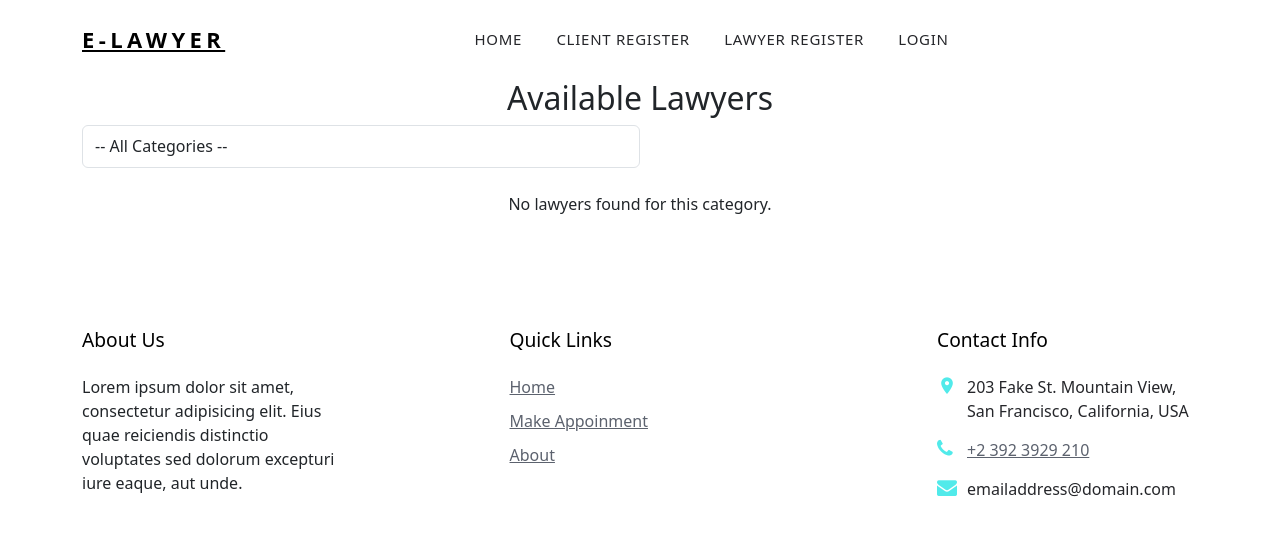
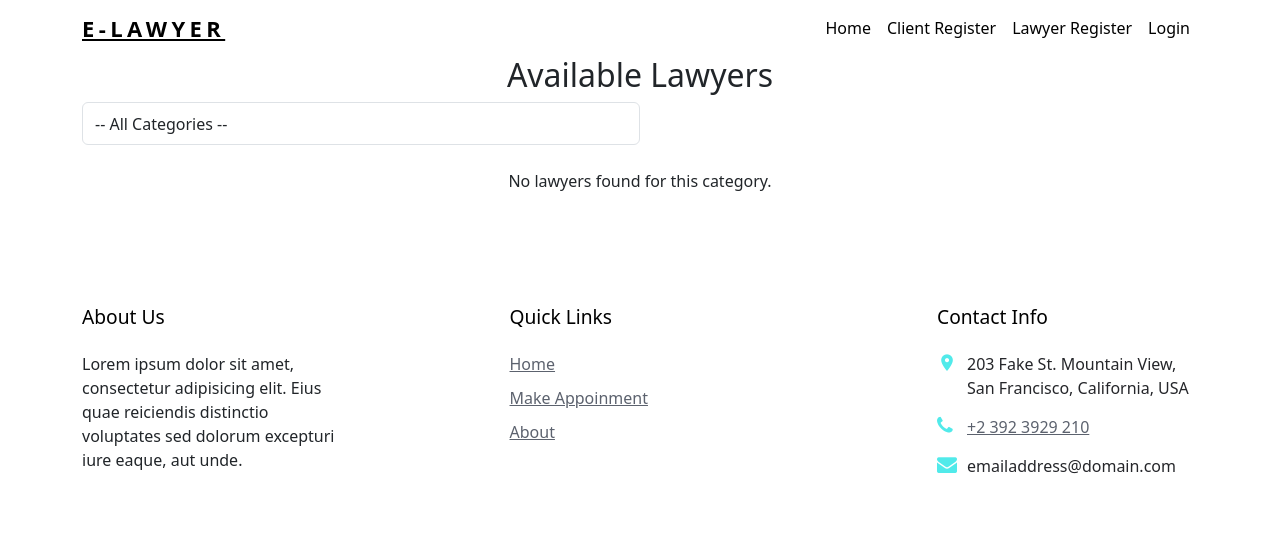
Before and after one commit to Sridhin-KA/E-lawyer-booking-system, a Django app: template E_lawyer/templates/client/appointment.html in a window 1280 px wide. Shown: the top 536 px of the page. Run offline with Django 5.2, Linux system fonts and the light colour scheme; the template is opened without the code that fills it, so the values that code supplies are empty; some libraries are stand-ins or nearby versions; some web fonts are replaced.

Commit message:
Updated navbar

```diff
--- a/E_lawyer/templates/home/navbar.html
+++ b/E_lawyer/templates/home/navbar.html
@@ -1,9 +1,7 @@
 <link href="https://cdn.jsdelivr.net/npm/bootstrap@5.3.0/dist/css/bootstrap.min.css" rel="stylesheet">
 <script src="https://cdn.jsdelivr.net/npm/bootstrap@5.3.0/dist/js/bootstrap.bundle.min.js"></script>
 
-
 <div class="site-navbar py-2">
-
   <div class="search-wrap">
     <div class="container">
       <a href="#" class="search-close js-search-close"><span class="icon-close2"></span></a>
@@ -20,12 +18,21 @@
           <a href="#" class="js-logo-clone">E-Lawyer</a>
         </div>
       </div>
-          <div class="main-nav d-none d-lg-block">
-            <nav class="site-navigation text-right text-md-center" role="navigation">
-              <ul class="site-menu js-clone-nav d-none d-lg-block">
-                <li class=""><a href="{% url 'Law:chome' %}">Home</a></li>
+
+      <!-- Responsive Navbar -->
+      <nav class="navbar navbar-expand-lg p-0 main-nav">
+        <button class="navbar-toggler" type="button" data-bs-toggle="collapse" data-bs-target="#navbarContent"
+          aria-controls="navbarContent" aria-expanded="false" aria-label="Toggle navigation">
+          <span class="icon-menu"></span>
+        </button>
+
+        <div class="collapse navbar-collapse" id="navbarContent">
+          <ul class="navbar-nav ms-auto mb-2 mb-lg-0 site-menu js-clone-nav">
+            <li class="nav-item"><a class="nav-link" href="{% url 'Law:chome' %}">Home</a></li>
+
             {% if user.is_authenticated %}
-                <li><a href="{% url 'Law:about' %}">About</a></li>
+            <li class="nav-item"><a class="nav-link" href="{% url 'Law:about' %}">About</a></li>
+
             <li class="nav-item dropdown">
               <a class="nav-link dropdown-toggle" href="#" id="appointmentDropdown" role="button" data-bs-toggle="dropdown" aria-expanded="false">
                 Appointments
@@ -37,30 +44,18 @@
                 <li><a class="dropdown-item" href="{% url 'client:viewstatus' %}">Case Status</a></li>
               </ul>
             </li>
-                <li><a href="{% url 'client:payments' %}">View Payments</a></li>
-                <li><a href="{% url 'client:profile' %}">Profile</a></li>
-                <li><a href="{% url 'client:logout' %}">Logout</a></li>
 
-
+            <li class="nav-item"><a class="nav-link" href="{% url 'client:payments' %}">View Payments</a></li>
+            <li class="nav-item"><a class="nav-link" href="{% url 'client:profile' %}">Profile</a></li>
+            <li class="nav-item"><a class="nav-link" href="{% url 'client:logout' %}">Logout</a></li>
             {% else %}
-                <li class="nav-item">
-                  <a class="nav-link" href="{% url 'client:register' %}">Client Register</a>
-              </li>
-              <li class="nav-item">
-                  <a class="nav-link" href="{% url 'client:lregister' %}">Lawyer Register</a>
-              </li>
-
-                <li><a href="{% url 'client:login' %}">Login</a></li>
+            <li class="nav-item"><a class="nav-link" href="{% url 'client:register' %}">Client Register</a></li>
+            <li class="nav-item"><a class="nav-link" href="{% url 'client:lregister' %}">Lawyer Register</a></li>
+            <li class="nav-item"><a class="nav-link" href="{% url 'client:login' %}">Login</a></li>
             {% endif %}
           </ul>
+        </div>
       </nav>
-          </div>
-          <div class="icons">
-
-            </a>
-            <a href="#" class="site-menu-toggle js-menu-toggle ml-3 d-inline-block d-lg-none"><span
-                class="icon-menu"></span></a>
     </div>
   </div>
 </div>
-    </div>
```
Lines whose indentation alone changed are shown as unchanged.
